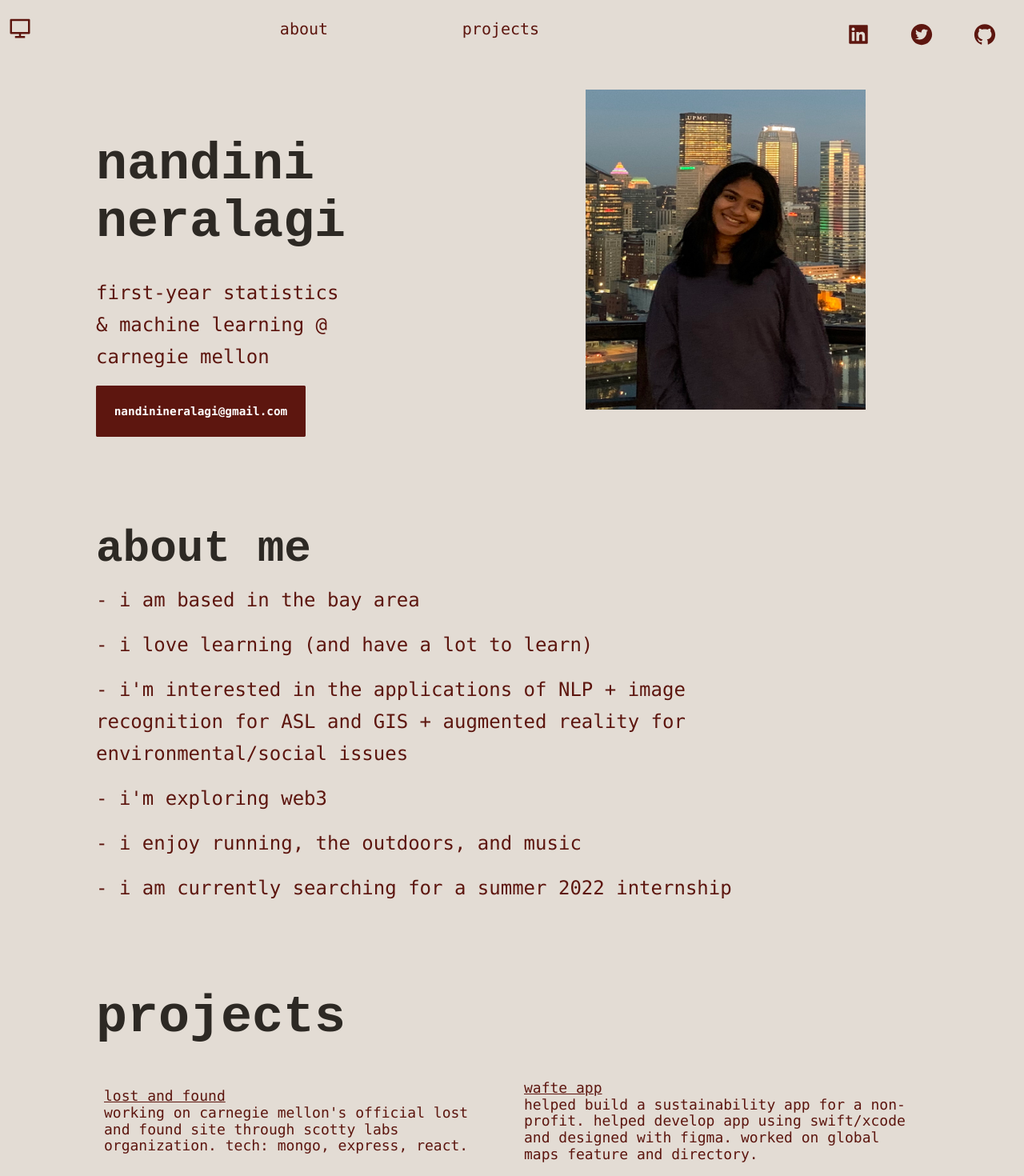
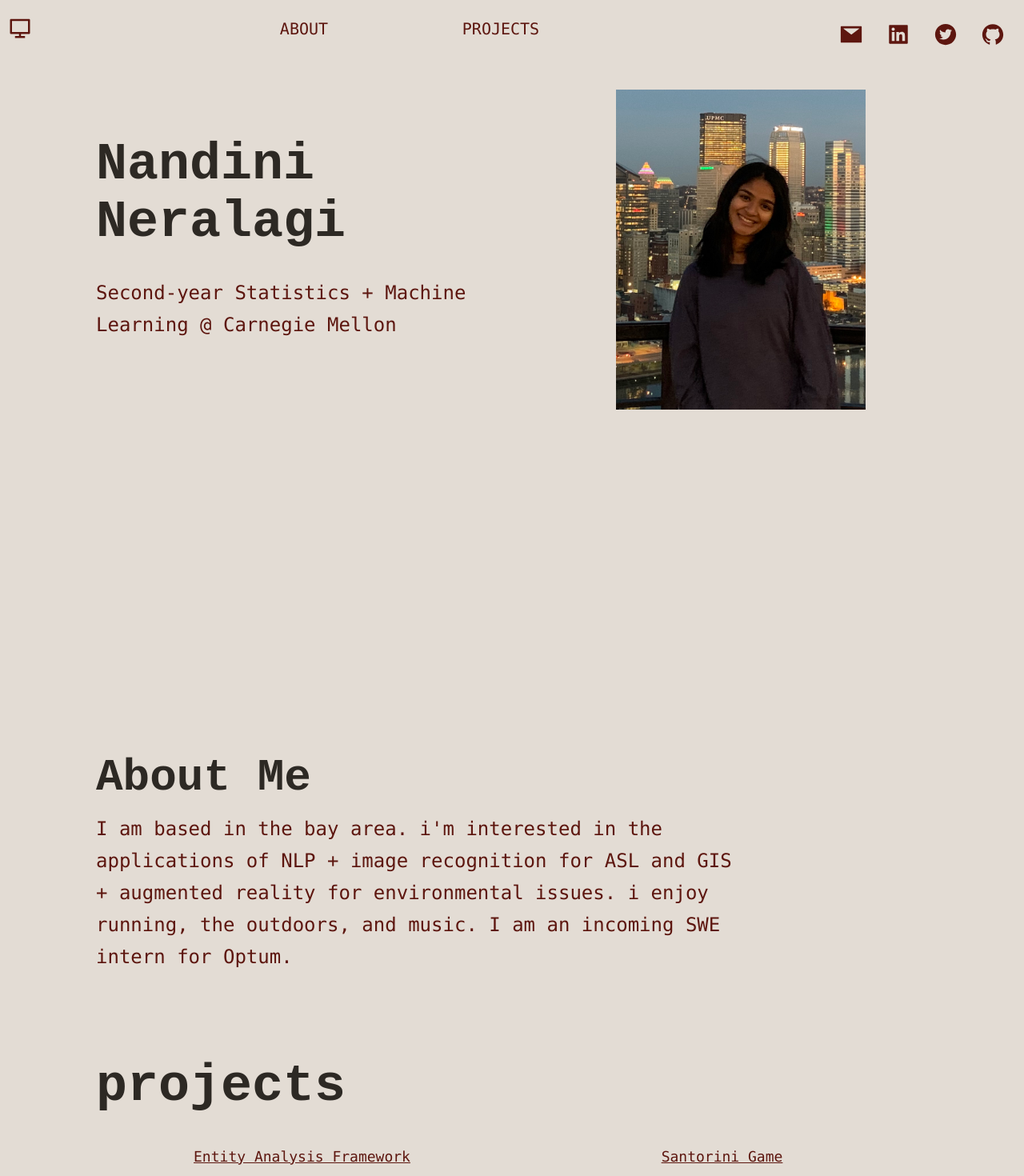
Before and after one commit to ndnrlg/ndnrlg.old.portfolio, a Next.js app: page / in a window 1280 px wide. Shown: the top 1470 px of the page at 80% size. Built offline with nearby package versions, Linux system fonts and the light colour scheme.

Commit message:
updated site

```diff
--- a/src/components/Header/Header.js
+++ b/src/components/Header/Header.js
@@ -1,6 +1,6 @@
 import Link from 'next/link';
 import React from 'react';
-import { AiFillGithub, AiFillLinkedin, AiFillTwitterCircle } from 'react-icons/ai';
+import { AiFillGithub, AiFillLinkedin, AiFillMail, AiFillTwitterCircle } from 'react-icons/ai';
 import { RiComputerLine } from "react-icons/ri";
 
 import { Container, Div1, Div2, Div3, NavLink, SocialIcons } from './HeaderStyles';
@@ -17,16 +17,19 @@ const Header = () =>  (
     <Div2>
       <li>
         <Link href = "https://ndnrlg.github.io/#about">
-          <NavLink href = "https://ndnrlg.github.io/#about">about</NavLink>
+          <NavLink href = "https://ndnrlg.github.io/#about">ABOUT</NavLink>
         </Link>
       </li>
       <li>
         <Link href = "https://ndnrlg.github.io/#projects">
-          <NavLink href = "https://ndnrlg.github.io/#projects">projects</NavLink>
+          <NavLink href = "https://ndnrlg.github.io/#projects">PROJECTS</NavLink>
         </Link>
       </li>
     </Div2>
     <Div3>
+    <SocialIcons href = "mailto:nandinineralagi@gmail.com">
+        <AiFillMail size="3rem" />
+      </SocialIcons>
       <SocialIcons href = "https://www.linkedin.com/in/nandinineralagi/">
         <AiFillLinkedin size="3rem" />
       </SocialIcons>
--- a/src/components/Header/HeaderStyles.js
+++ b/src/components/Header/HeaderStyles.js
@@ -51,7 +51,6 @@ export const NavLink = styled.a`
   color: #5D160F;
   transition: 0.4s ease;
   &:hover {
-    color: #fff;
     opacity: 1;
     cursor: pointer;
   }
@@ -66,7 +65,6 @@ color: #5D160F;
 border-radius: 15px;
   padding: 4px;
 &:hover {
-    background-color: #ffffff;
     transform: scale(1.2);
     cursor: pointer;
 
--- a/src/components/Hero/Hero.js
+++ b/src/components/Hero/Hero.js
@@ -7,16 +7,15 @@ const Hero = (props) => (
   <Section row nopadding>
     <LeftSection>
       <SectionTitle main center>
-        nandini <br />
-        neralagi
+        Nandini <br />
+        Neralagi
       </SectionTitle>
       <SectionText>
-        first-year statistics & machine learning @ carnegie mellon
+        Second-year Statistics + Machine Learning @ Carnegie Mellon
       </SectionText>
-      <Button onClick={() => window.location = 'mailto:nandinineralagi@gmail.com'}> nandinineralagi@gmail.com </Button>
     </LeftSection>
     <RightSection>
-    <img src="/images/n.jpg" alt ="" width="350" height="400"/>
+    <img src="/images/n.jpg" />
     </RightSection>
   </Section>
 );
--- a/src/components/Hero/HeroStyles.js
+++ b/src/components/Hero/HeroStyles.js
@@ -11,11 +11,9 @@ export const LeftSection = styled.div`
 `;
 
 export const RightSection = styled.div`
-  width: 100%;
-  padding-left: 15rem;
-  @media ${(props) => props.theme.breakpoints.md} {
-    width: 80%;
-    display: flex;
-    flex-direction: column;
-  }
+  width: 500px;
+  height: 800px;
+  max-width:50%;
+  max-height:50%;
+  display: flex;
 `;
--- a/src/components/TimeLine/TimeLine.js
+++ b/src/components/TimeLine/TimeLine.js
@@ -3,24 +3,9 @@ import { Section,  SectionText, SectionTitle } from '../../styles/GlobalComponen
 const Timeline = () => {
   return (
     <Section id="about">
-      <SectionTitle>about me</SectionTitle>
+      <SectionTitle>About Me</SectionTitle>
       <SectionText>
-        - i am based in the bay area
-      </SectionText>
-      <SectionText>
-        - i love learning (and have a lot to learn)
-      </SectionText>
-      <SectionText>
-        - i'm interested in the applications of NLP + image recognition for ASL and GIS + augmented reality for environmental/social issues
-      </SectionText>
-      <SectionText>
-        - i'm exploring web3
-      </SectionText>
-      <SectionText>
-        - i enjoy running, the outdoors, and music
-      </SectionText>
-      <SectionText>
-      - i am currently searching for a summer 2022 internship
+        I am based in the bay area. i'm interested in the applications of NLP + image recognition for ASL and GIS + augmented reality for environmental issues. i enjoy running, the outdoors, and music. I am an incoming SWE intern for Optum.
       </SectionText>
     </Section>
   );
--- a/src/constants/constants.js
+++ b/src/constants/constants.js
@@ -1,8 +1,15 @@
 export const projects = [
   {
-    title: 'lost and found',
-    description: "working on carnegie mellon's official lost and found site through scotty labs organization. tech: mongo, express, react."
-
+    title: 'Entity Analysis Framework',
+    description:"________"
+  },
+  {
+    title: 'Santorini Game',
+    description:"________"
+  },
+  {
+    title: 'Lost and Found',
+    description: "Worked on Carnegie Mellon's official lost and found site through the Scotty Labs organization. (Mongo, Express, React)"
   },
   {
     title: 'wafte app',
```
Also changed, not shown: 3 other files (tests, documents, lock files or other folders).
